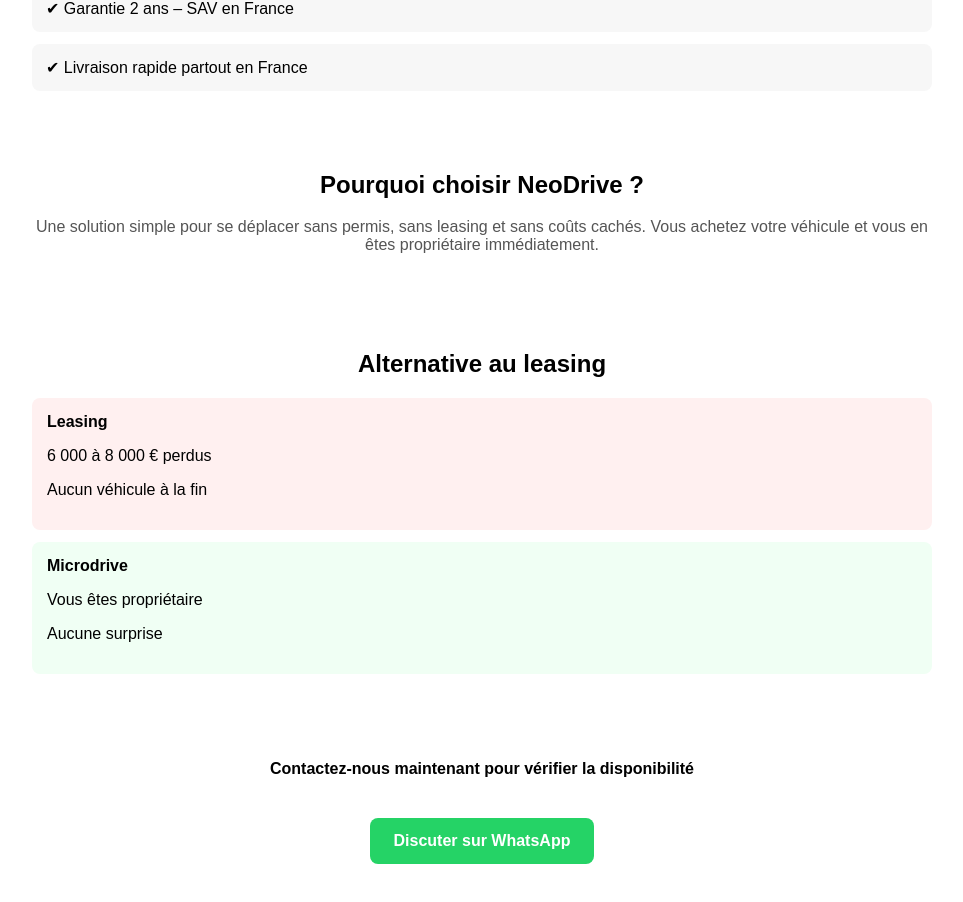
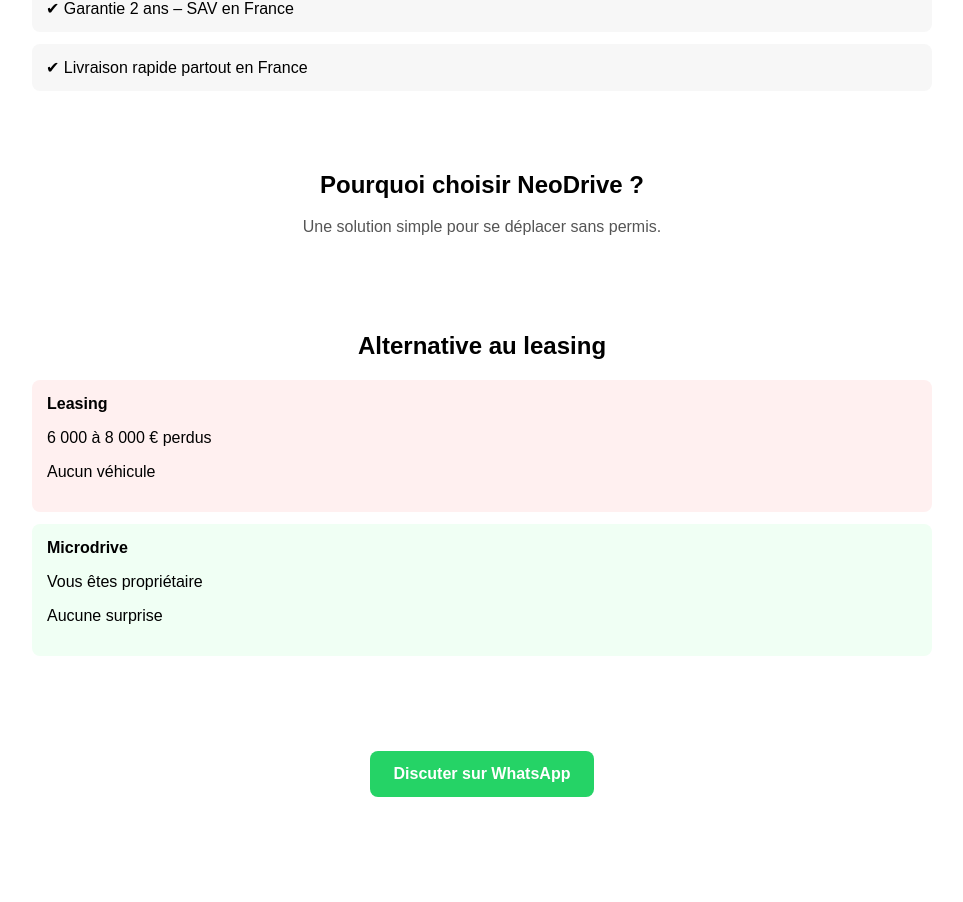
Before and after one commit to khelifamansour/neodrive-site, a Next.js app: page / in a window 1280 px wide. Shown: the part 860-1762 px from the top of the page, without its empty margins (158-1121 px from the left). After the commit the page ends 1717 px from the top, so only its background shows below. Built offline with nearby package versions, Linux system fonts and the light colour scheme.

Commit message:
Update page.tsx

```diff
--- a/app/page.tsx
+++ b/app/page.tsx
@@ -2,8 +2,7 @@ export default function Home() {
   return (
     <main style={container}>
 
-      {/* HERO */}
-      <section style={hero}>
+      <section style={{ ...hero, textAlign: "center" }}>
         <h1 style={title}>
           Voiture sans permis neuve disponible immédiatement
         </h1>
@@ -29,7 +28,6 @@ export default function Home() {
         </a>
       </section>
 
-      {/* TRUST */}
       <section style={section}>
         <div style={grid}>
           <div style={card}>✔ Véhicule neuf – jamais immatriculé</div>
@@ -39,16 +37,13 @@ export default function Home() {
         </div>
       </section>
 
-      {/* WHY */}
-      <section style={sectionCenter}>
+      <section style={{ ...sectionCenter, textAlign: "center" }}>
         <h2>Pourquoi choisir NeoDrive ?</h2>
         <p style={text}>
-          Une solution simple pour se déplacer sans permis, sans leasing et sans coûts cachés.
-          Vous achetez votre véhicule et vous en êtes propriétaire immédiatement.
+          Une solution simple pour se déplacer sans permis.
         </p>
       </section>
 
-      {/* LEASING */}
       <section style={section}>
         <h2 style={{ textAlign: "center" }}>Alternative au leasing</h2>
 
@@ -56,7 +51,7 @@ export default function Home() {
           <div style={badBox}>
             <strong>Leasing</strong>
             <p>6 000 à 8 000 € perdus</p>
-            <p>Aucun véhicule à la fin</p>
+            <p>Aucun véhicule</p>
           </div>
 
           <div style={goodBox}>
@@ -67,12 +62,7 @@ export default function Home() {
         </div>
       </section>
 
-      {/* FINAL CTA */}
-      <section style={final}>
-        <p style={{ marginBottom: "15px", fontWeight: "600" }}>
-          Contactez-nous maintenant pour vérifier la disponibilité
-        </p>
-
+      <section style={{ ...final, textAlign: "center" }}>
         <a href="https://wa.me/33628261446" target="_blank" style={cta}>
           Discuter sur WhatsApp
         </a>
@@ -92,7 +82,6 @@ const container = {
 };
 
 const hero = {
-  textAlign: "center",
   padding: "40px 0"
 };
 
@@ -141,8 +130,7 @@ const section = {
 };
 
 const sectionCenter = {
-  padding: "30px 0",
-  textAlign: "center"
+  padding: "30px 0"
 };
 
 const text = {
@@ -181,6 +169,5 @@ const goodBox = {
 };
 
 const final = {
-  textAlign: "center",
   padding: "40px 0"
 };
```
